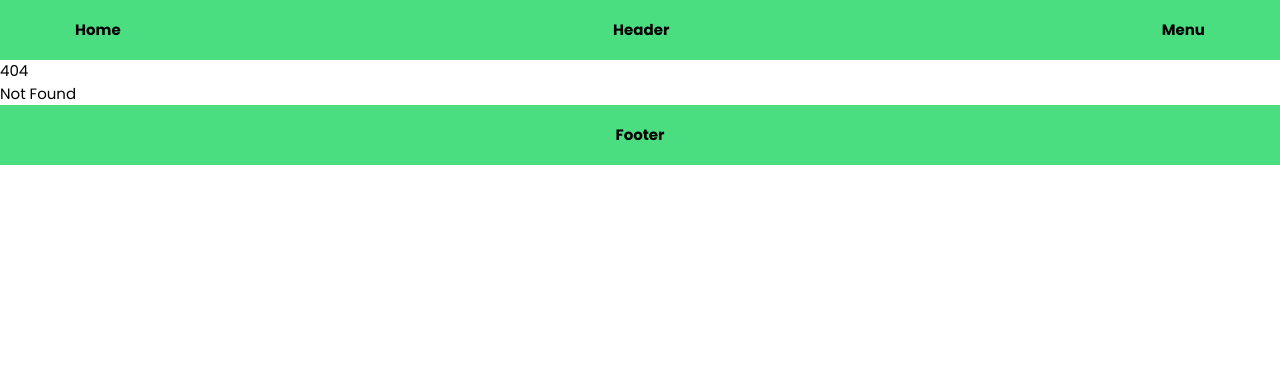
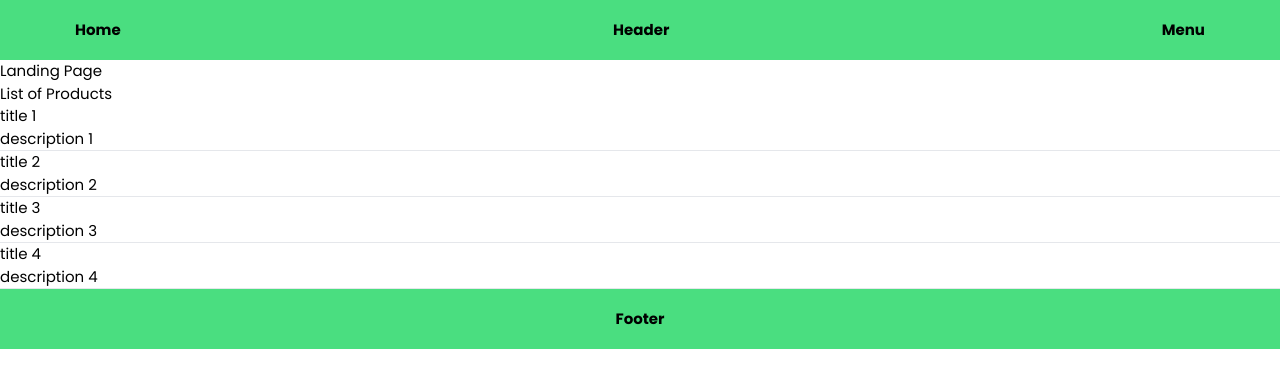
Before and after one commit to zdotdev/Svelte-Sandbox, a SvelteKit app: page /pageData in a window 1280 px wide. Before the commit this address had no page. Shown: the top 388 px of the page. Built offline with nearby package versions, Linux system fonts and the light colour scheme; data requests are answered from the project's data file.

Commit message:
Added page data function

```diff
--- /dev/null
+++ b/db.json
@@ -0,0 +1,28 @@
+{
+    "products":[
+        {
+            "id": 1,
+            "title" : "title 1",
+            "price" : 1000,
+            "description" : "description 1"
+        },
+        {
+            "id": 2,
+            "title" : "title 2",
+            "price" : 2000,
+            "description" : "description 2"
+        },
+        {
+            "id": 3,
+            "title" : "title 3",
+            "price" : 3000,
+            "description" : "description 3"
+        },
+        {
+            "id": 4,
+            "title" : "title 4",
+            "price" : 4000,
+            "description" : "description 4"
+        }
+    ]
+}
--- a/src/routes/+page.svelte
+++ b/src/routes/+page.svelte
@@ -5,7 +5,7 @@
     const id = "212iiji212"
 </script>
 <!-- In sveltekit, +page.svelte is a default naming convention for pages -->
-<h1 class="text-red-900 flex justify-center text-4xl p-4 font-bold">Hello MFs</h1>
+<h1 class="text-red-900 flex justify-center text-4xl p-4 font-bold">Sveltekit Sandbox</h1>
 <div class="m-4 p-8 h-fit flex flex-wrap justify-center">
     <a href="/routingExample" class="m-4 p-4 bg-slate-200 rounded-lg">routingExample and nestedRouting</a>
     <a href="/dynamicRouting/{id}" class="m-4 p-4 bg-slate-200 rounded-lg">dinamicRouting and nested dynamic routing</a>
@@ -16,5 +16,8 @@
     <a href="/routeLayoutExample" class="m-4 p-4 bg-slate-200 rounded-lg">Route Layout</a>
     <a href="/LayoutGroup" class="m-4 p-4 bg-slate-200 rounded-lg">Layout Group</a>
     <a href="/breakingOutLayout" class="m-4 p-4 bg-slate-200 rounded-lg">Breaking Out Layout</a>
+    <a href="/APIRoutes" class="m-4 p-4 bg-slate-200 rounded-lg">GET/POST Method Request</a>
+    <a href="/APIRequest/commentsAPI" class="m-4 p-4 bg-slate-200 rounded-lg">Dynamic API Request: GET by id, PUT/PATCH, DELETE</a>
+    <a href="/pageData" class="m-4 p-4 bg-slate-200 rounded-lg">Page Data</a>
 </div>
 <div class="flex justify-center m-4"><Counter /></div>
--- /dev/null
+++ b/src/routes/APIRequest/commentsAPI/+page.svelte
@@ -0,0 +1,12 @@
+<script>
+    let data = '{ "text" : "Add text here"}'
+</script>
+
+<div class="p-8">
+    <p>This folder contains GET request, POST request, PUT/PATCH request using the id, and DELETE request.
+        Try to open the GET method in <u>http://localhost:5173/APIRequest/commentsAPI</u> in POSTMAN to get data.
+        You can also try POST method in that URI, the body of the POST request must be <em>{data}</em>.
+        To GET by ID, try <u>http://localhost:5173/APIRequest/commentsAPI/id here</u>. You can also use this to DELETE
+        and PUT/PATCH data. The body for PUT/PATCH is as the post request: <em>{data}</em>
+    </p>
+</div>
--- /dev/null
+++ b/src/routes/APIRoutes/+page.svelte
@@ -0,0 +1,5 @@
+<div class="p-8">
+    <h1>API Routes</h1>
+    <p>This example contains how to get data from the API</p>
+    <a href="http://localhost:5173/APIRoutes/API" class="bg-slate-200">GET function Example</a>
+</div>
--- a/src/routes/APIRoutes/+server.js
+++ b/src/routes/APIRoutes/API/+server.js
@@ -1,5 +1,5 @@
 // In sveltekit, +serve.js is a built in naming convention for API server
 // GET function is a naming convention builtin in sveltekit
 export function GET() {
-    return new Response('API Example in API Routes')
+    return new Response('API GET example in API Routes')
 }
--- /dev/null
+++ b/src/routes/pageData/+page.js
@@ -0,0 +1,15 @@
+// +page.js is a naming convention builtin in sveltekit. It passes the data from the .js file to its sibling +page.svelte
+export const load = async (loadEvent) => { /* load is predefined function in sveltekit to load data in +page.svelte.
+loadEvent is a builtin parameters in load function to load data*/
+
+    const {fetch} = loadEvent /* this destructured fetch is a built in function in sveltekit. It is the native fetch
+    but we must use the builtin sveltekit */
+    const title = "List of Products"
+    const response = await fetch('http://localhost:3000/products')
+    const products = await response.json()
+
+    return {
+        title,
+        products // returned data from the response
+    }
+}
--- /dev/null
+++ b/src/routes/pageData/+page.svelte
@@ -0,0 +1,15 @@
+<script>
+    export let data; // data is a predefined export in sveltekit to export data from +page.js
+    const prods = data.products // products is the passed data from the +page.js
+</script>
+<h1>Landing Page</h1>
+
+<p>{data.title}</p>
+
+{#each prods as product}
+<div>
+    <h1>{product.title}</h1>
+    <p>{product.description}</p>
+    <hr>
+</div>
+{/each}
```
Also changed, not shown: package.json (+8 -2 lines), 2 other files (tests, documents, lock files or other folders).
